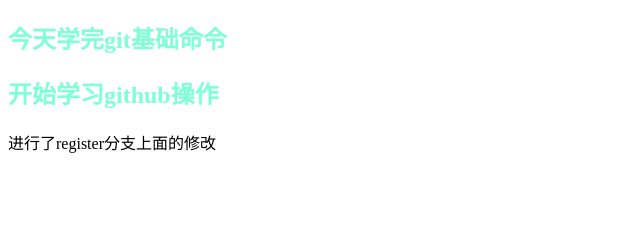
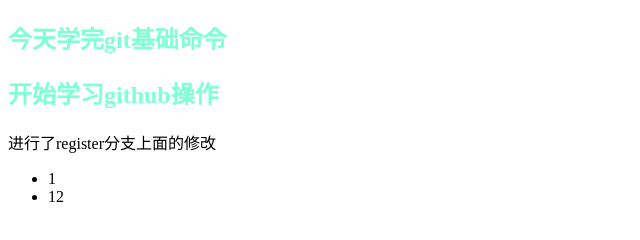
Before and after one commit to Tbeating/test07, a plain HTML site: page index.html in a window 1280 px wide. Shown: the full height of the page, 0-640 px from the left. Drawn offline with Linux system fonts and the light colour scheme.

Commit message:
测试新增内容

```diff
--- a/index.html
+++ b/index.html
@@ -11,5 +11,9 @@
     <h2>今天学完git基础命令</h2>
     <h2>开始学习github操作</h2>
     <p>进行了register分支上面的修改</p>
+    <ul>
+        <li>1</li>
+        <li>12</li>
+    </ul>
 </body>
 </html>
```
